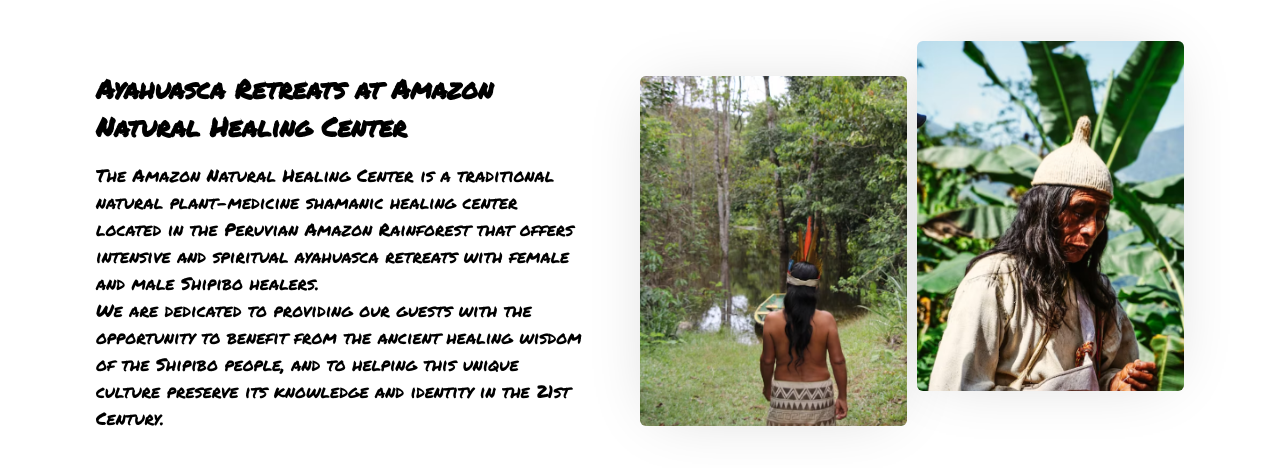
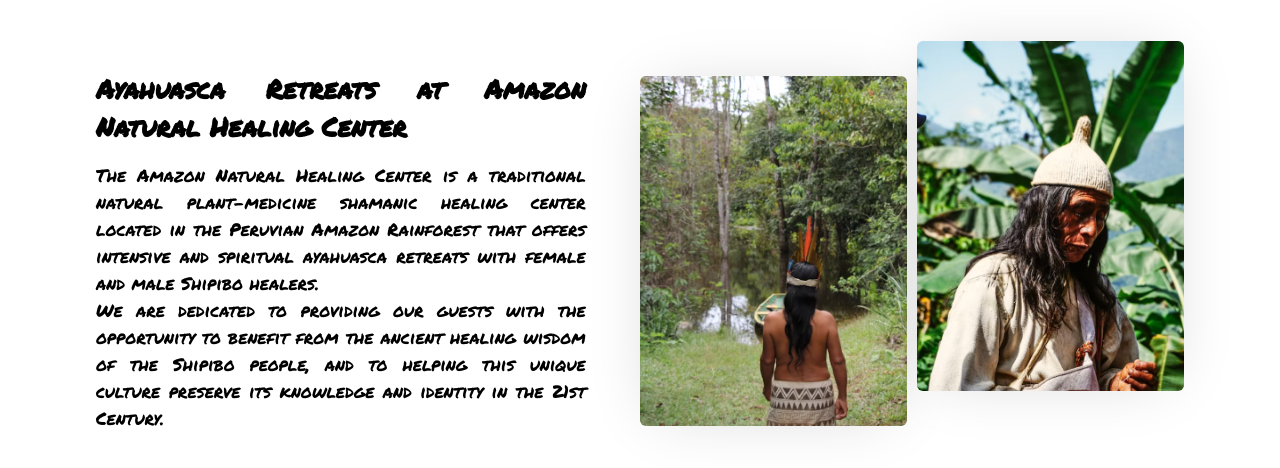
Before and after one commit to VariTester/amazonnhc, a React (Create React App) app: page / in a window 1280 px wide. Shown: the part 958-1426 px from the top of the page. Built offline with nearby package versions, Linux system fonts and the light colour scheme.

Commit message:
backupimportante

```diff
--- a/src/components/DestinationData.js
+++ b/src/components/DestinationData.js
@@ -9,23 +9,37 @@
 class DestinationData extends Component{
     render(){
         return(
-            <div className={this.props.classname}>
+            <div className="first-des">
                 <div className="des-text">
                     <h2>{this.props.heading}</h2>
-                <p>
-                 {this.props.text1}
-                 <br/>
-                 <br/>
-                </p>
-                <p>
-                {this.props.text2}
-                </p>
+                    <p>{this.props.text1}</p>
+                    <p>{this.props.text2} </p>
                 </div>
                 <div className="image">
                     <img alt="img" src={this.props.img1}/>
                     <img alt="img" src={this.props.img2}/>
                 </div>
             </div>
+
+
+
+        //     <div className={this.props.classname}>
+        //     <div className="des-text">
+        //         <h2>{this.props.heading}</h2>
+        //         <p>
+        //          {this.props.text1}
+        //          <br/>
+        //          <br/>
+        //         </p>
+        //         <p>
+        //         {this.props.text2}
+        //         </p>
+        //     </div>
+        //     <div className="image">
+        //         <img alt="img" src={this.props.img1}/>
+        //         <img alt="img" src={this.props.img2}/>
+        //     </div>
+        // </div>
         )
     }
 }
--- a/src/components/FirstPartHome.js
+++ b/src/components/FirstPartHome.js
@@ -4,27 +4,21 @@
 import HomeImg2 from "../assets/images/shaman.png"
 import HomeImg3 from "../assets/images/logo.png"
 import HomeImg4 from "../assets/images/logo.png"
+import DestinationData from "./DestinationData"
 
 const FirstPartHome = () =>{
     return(
         <div className="firsPartHome">
             <h1>Ancient Medicine in a Modern World</h1>
             <p>healing and self-discovery</p>
-            <div className="first-des">
-                <div className="des-text">
-                    <h2>Ayahuasca Retreats at Amazon Natural Healing Center</h2>
-                    <p>
-                     The Amazon Natural Healing Center is a traditional natural plant-medicine shamanic healing center located in the Peruvian Amazon Rainforest that offers intensive and spiritual ayahuasca retreats with female and male Shipibo healers.
-                    </p>
-                    <p>
-                    We are dedicated to providing our guests with the opportunity to benefit from the ancient healing wisdom of the Shipibo people, and to helping this unique culture preserve its knowledge and identity in the 21st Century.
-                    </p>
-                </div>
-                <div className="image">
-                    <img alt="img" src={HomeImg1}/>
-                    <img alt="img" src={HomeImg2}/>
-                </div>
-            </div>
+            <DestinationData
+            heading = "Ayahuasca Retreats at Amazon Natural Healing Center"
+            text1 = "The Amazon Natural Healing Center is a traditional natural plant-medicine shamanic healing center located in the Peruvian Amazon Rainforest that offers intensive and spiritual ayahuasca retreats with female and male Shipibo healers."
+            text2 = "We are dedicated to providing our guests with the opportunity to benefit from the ancient healing wisdom of the Shipibo people, and to helping this unique culture preserve its knowledge and identity in the 21st Century."
+            img1 = {HomeImg1}
+            img2 = {HomeImg2}
+
+            />
         </div>
     );
 };
--- a/src/components/FirstPartHomeStyless.css
+++ b/src/components/FirstPartHomeStyless.css
@@ -15,7 +15,7 @@
 
 .des-text{
     width: 45%;
-    text-align: start;
+    text-align: justify;
     font-size: 1.1rem;
 }
 
```
Lines whose indentation alone changed are shown as unchanged.
